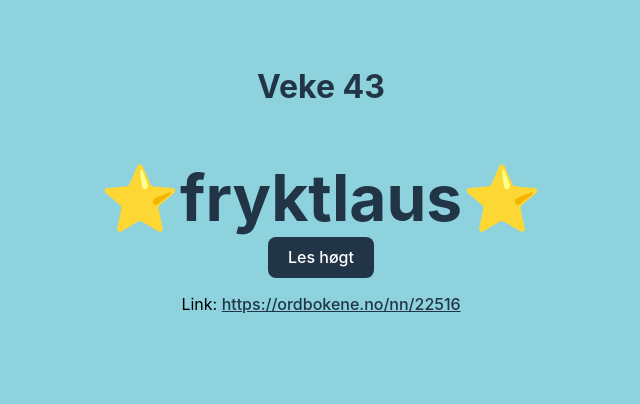
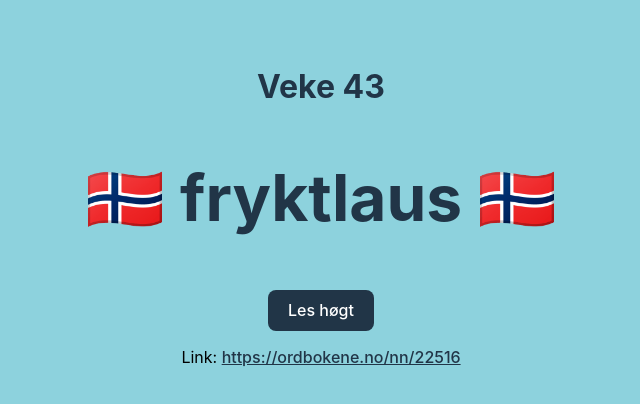
Before and after one commit to marvin19/vekas-ord, a React (Vite) app: page / in a window 1280 px wide. Shown: the top 404 px of the page, without its empty margins (319-959 px from the left). Built offline with nearby package versions, Linux system fonts and the light colour scheme.

Commit message:
Added emoji component.

```diff
--- a/src/App.css
+++ b/src/App.css
@@ -13,7 +13,6 @@
 h2 {
   font-size: 4rem;
   color: #213547;
-  margin-bottom: 0;
 }
 
 body {
@@ -52,3 +51,14 @@ button:hover {
 .small {
   font-size: 2rem;
 }
+
+.emoji {
+  margin-left: 15px;
+  margin-right: 15px;
+}
+
+@media (max-width: 576px){
+  h2 {
+    font-size: 2rem;
+  }
+}
--- a/src/App.jsx
+++ b/src/App.jsx
@@ -1,6 +1,7 @@
 import { useState, useEffect } from 'react'
 import { getISODay, getWeek } from 'date-fns';
 import words from './data';
+import Emoji from './Emoji';
 import SpeechComponent from './SpeechComponent';
 import './App.css'
 
@@ -34,9 +35,9 @@ function App() {
       <div>
         <h2 className="small">Veke {currentWeek}</h2>
         <h2>
-        <span aria-label="hidden">⭐️</span>
+        <Emoji emoji="🇳🇴" />
          {weekObj.word}
-         <span aria-label="hidden">⭐️</span>
+         <Emoji emoji="🇳🇴" />
         </h2>
         <SpeechComponent wordToRead={weekObj.word} />
       </div>
--- /dev/null
+++ b/src/Emoji.jsx
@@ -0,0 +1,9 @@
+import React from 'react'
+
+const Emoji = ({emoji}) => {
+  return (
+    <span className="emoji" aria-label="hidden">{emoji}</span>
+  )
+}
+
+export default Emoji
```
